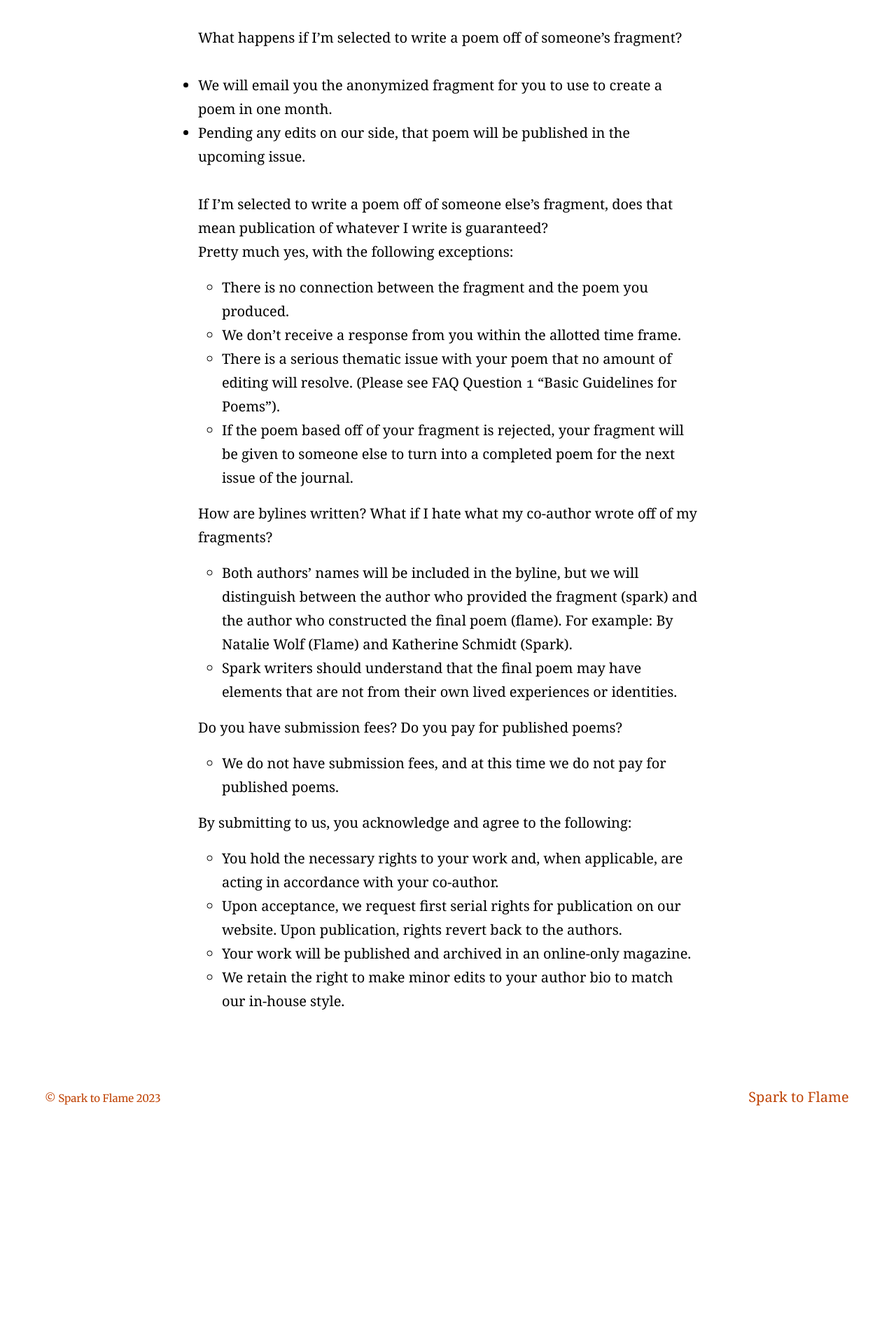
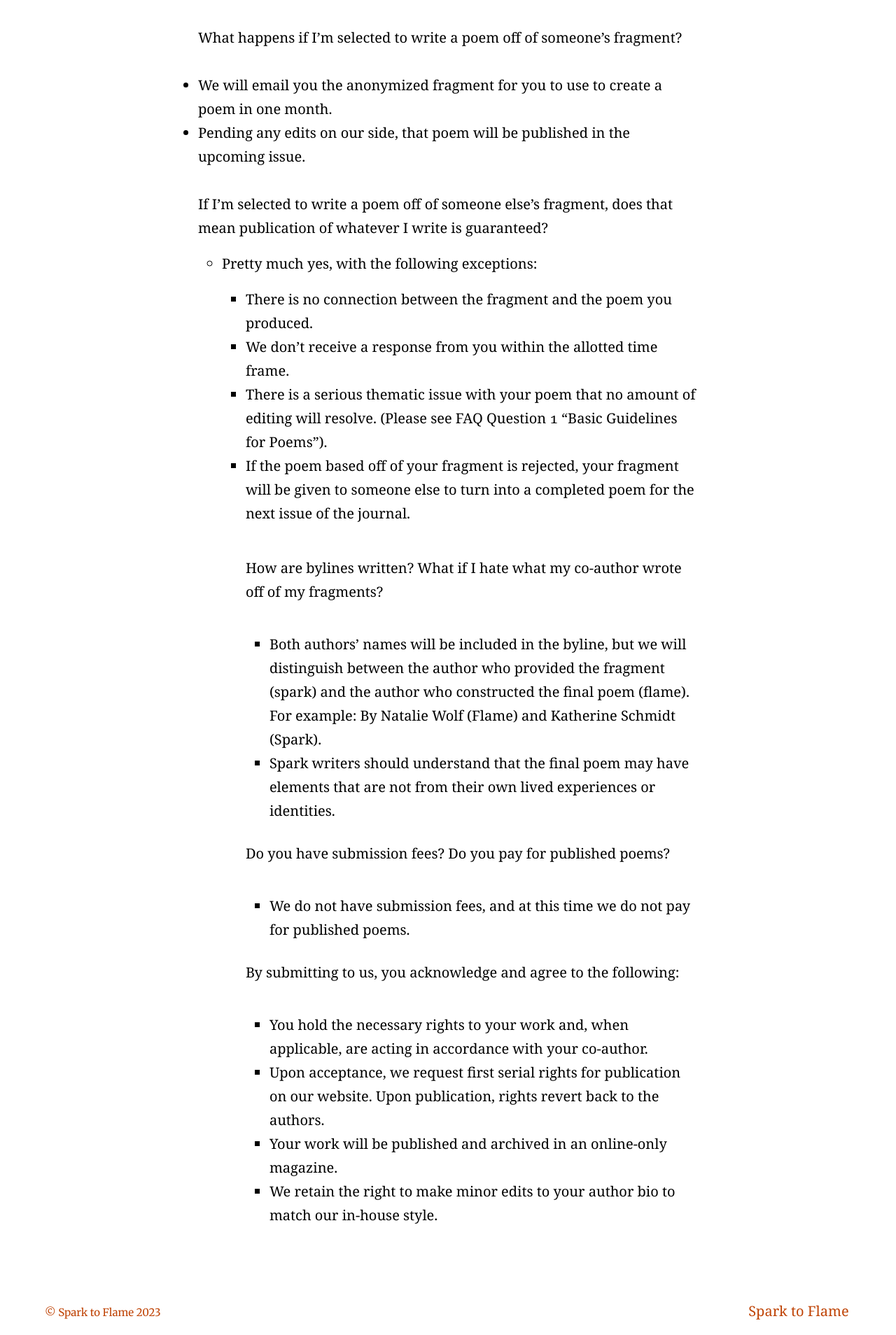
Before and after one commit to atmars77/atmars77.github.io, a Jekyll site: the page built from submit.md, in a window 1280 px wide. Shown: the part 2175-4083 px from the top of the page at 70% size. Built offline with Jekyll 4.4.1, drawn with Linux system fonts in a browser that asks for light colours; before the commit the page ends 3777 px from its top, so only the background shows below that.

Commit message:
bullets submit

```diff
--- a/submit.md
+++ b/submit.md
@@ -62,14 +62,15 @@ Please email s2fjournal(at)gmail.com with any questions or queries.</p>
   </ul>
 
 <p style="color:black">If I’m selected to write a poem off of someone else’s fragment, does that mean publication of whatever I write is guaranteed?</p>
-
-<p style="color:black">Pretty much yes, with the following exceptions:</p>
-  <ul>
-   <li style="color:black">There is no connection between the fragment and the poem you produced. </li>
-   <li style="color:black">We don’t receive a response from you within the allotted time frame.</li>
-   <li style="color:black">There is a serious thematic issue with your poem that no amount of editing will resolve. (Please see FAQ Question 1 “Basic Guidelines for Poems”).</li>
-   <li style="color:black">If the poem based off of your fragment is rejected, your fragment will be given to someone else to turn into a completed poem for the next issue of the journal.</li>
-  </ul>
+<ul>
+  <li style="color:black">Pretty much yes, with the following exceptions:</li>
+    <ul>
+      <li style="color:black">There is no connection between the fragment and the poem you produced. </li>
+      <li style="color:black">We don’t receive a response from you within the allotted time frame.</li>
+      <li style="color:black">There is a serious thematic issue with your poem that no amount of editing will resolve. (Please see FAQ Question 1 “Basic Guidelines for Poems”).</li>
+      <li style="color:black">If the poem based off of your fragment is rejected, your fragment will be given to someone else to turn into a completed poem for the next issue of the journal.</li>
+    </ul>
+<ul>
 
 <p style="color:black">How are bylines written? What if I hate what my co-author wrote off of my fragments?</p>
   <ul>
```
